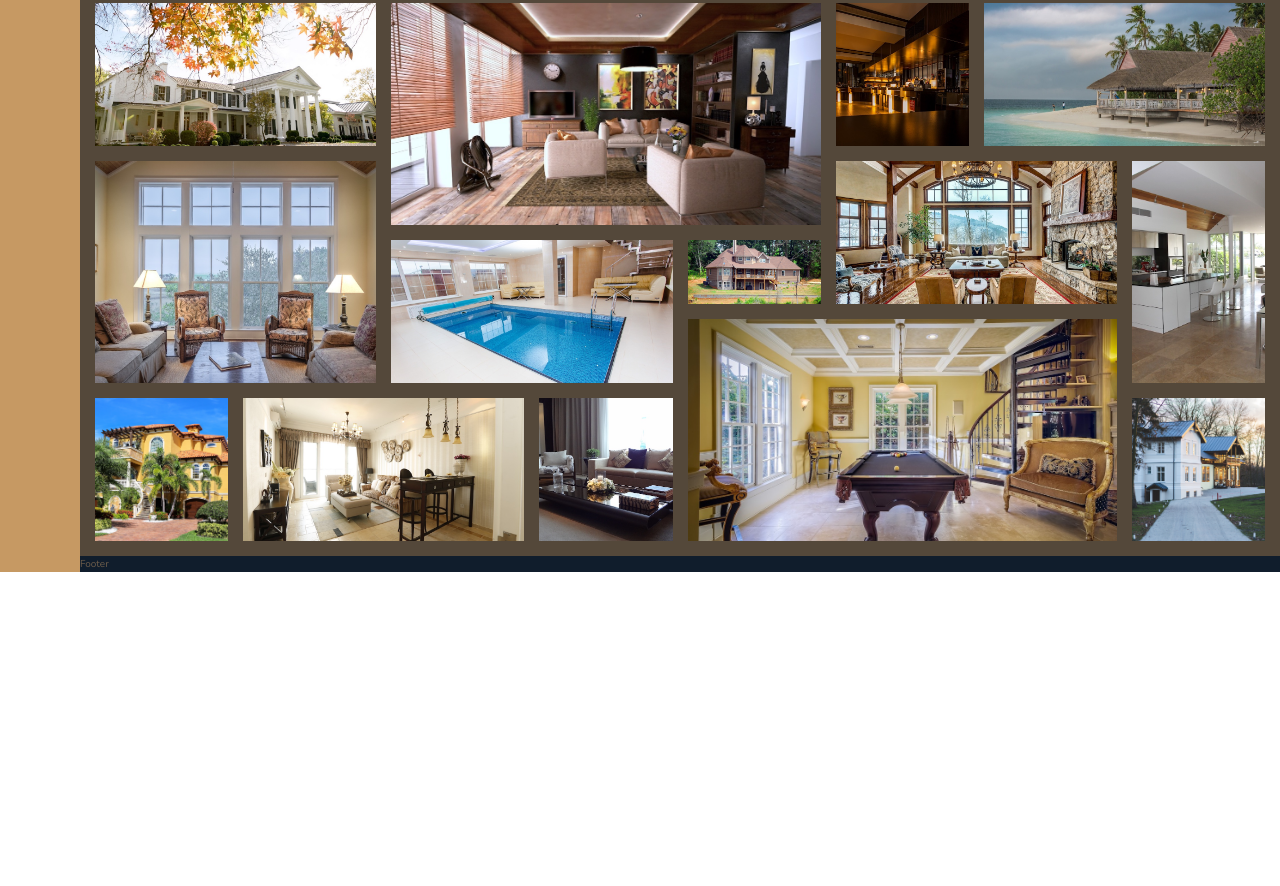
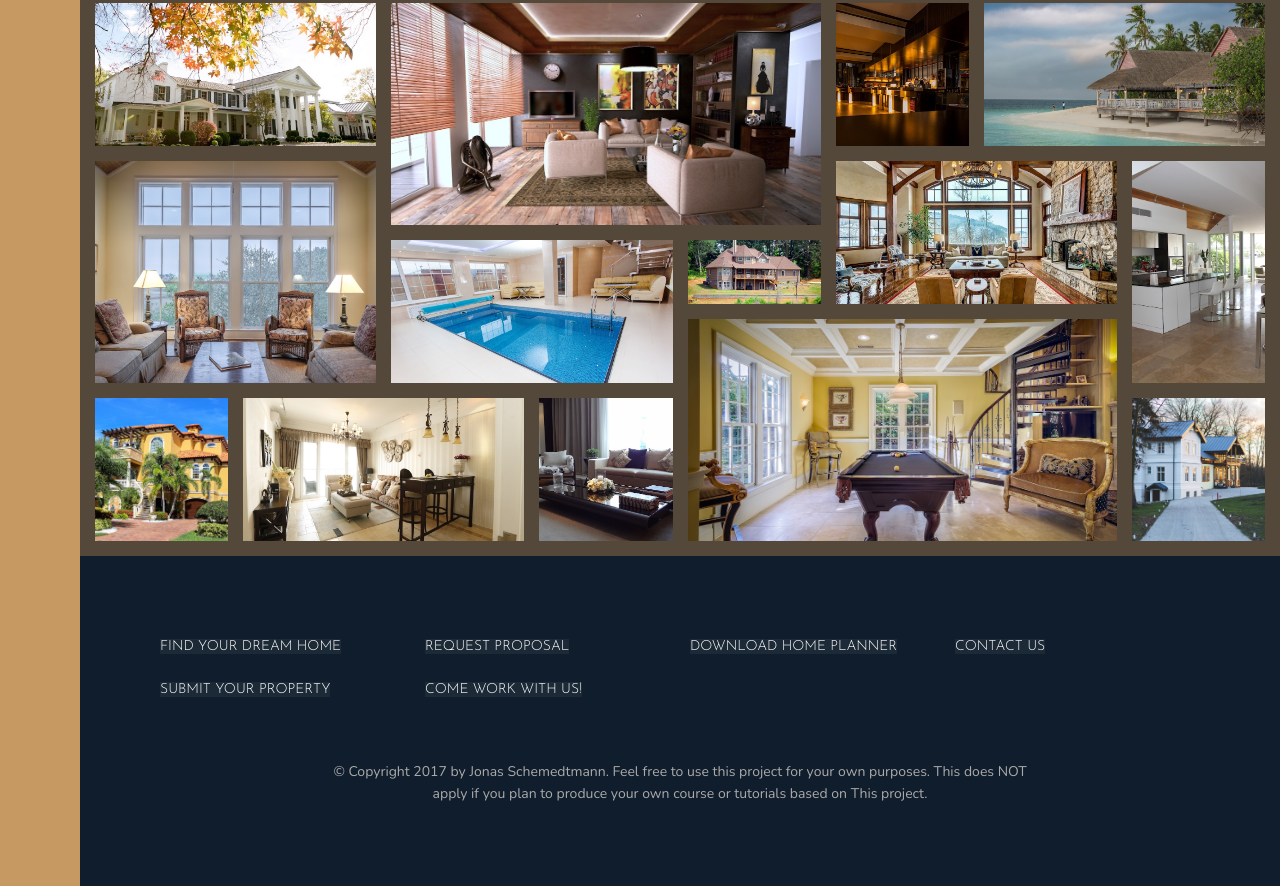
Before and after one commit to Hankscr459/CSS_Playground, a website: page Nexter/index.html in a window 1280 px wide. Shown: the part 3054-3940 px from the top of the page. Before the commit the page ends 3626 px from the top, so only its background shows below. Drawn offline with nearby package versions, Linux system fonts and the light colour scheme.

Commit message:
Building the Footer

```diff
--- a/Nexter/index.html
+++ b/Nexter/index.html
@@ -349,7 +349,19 @@
         </section>
 
         <footer class="footer">
-            Footer
+            <nav class="nav">
+                <li class="nav__item"><a href="#" class="nav__link">Find your dream home</a></li>
+                <li class="nav__item"><a href="#" class="nav__link">Request proposal</a></li>
+                <li class="nav__item"><a href="#" class="nav__link">Download home planner</a></li>
+                <li class="nav__item"><a href="#" class="nav__link">Contact us</a></li>
+                <li class="nav__item"><a href="#" class="nav__link">Submit your property</a></li>
+                <li class="nav__item"><a href="#" class="nav__link">Come work with us!</a></li>
+            </nav>
+            <p class="copyright">
+                &copy; Copyright 2017 by Jonas Schemedtmann. Feel free to use this project for your own
+                purposes. This does NOT apply if you plan to produce your own course or tutorials based on This
+                project.
+            </p>
         </footer>
     </body>
 </html>
--- a/Nexter/sass/_footer.scss
+++ b/Nexter/sass/_footer.scss
@@ -1,4 +1,43 @@
 .footer {
     background-color: $color-secondary;
     grid-column: full-start / full-end;
+    padding: 8rem;
 }
+
+.nav {
+    list-style: none;
+
+    display: grid;
+    grid-template-columns: repeat(auto-fit, minmax(20rem, 1fr));
+    grid-gap: 2rem;
+    align-items: center;
+
+    &__link:link,
+    &__link:visited {
+        font-size: 1.4rem;
+        color: #fff;
+        text-decoration: none;
+        font-family: $font-display;
+        text-transform: uppercase;
+        text-align: center;
+        transition: all .2s;
+
+        background-color: rgba( #fff, .05);
+    }
+
+    &__link:hover,
+    &__link:active {
+        background-color: rgba( #fff, $alpha: .05);
+        transform: translateY(-3px);
+    }
+}
+
+.copyright {
+    font-size: 1.4rem;
+    color: $color-grey-light-2;
+    margin-top: 6rem;
+    margin-left: auto;
+    margin-right: auto;
+    text-align: center;
+    width: 70%;
+}
```
Also changed, not shown: Nexter/css/style.css.
